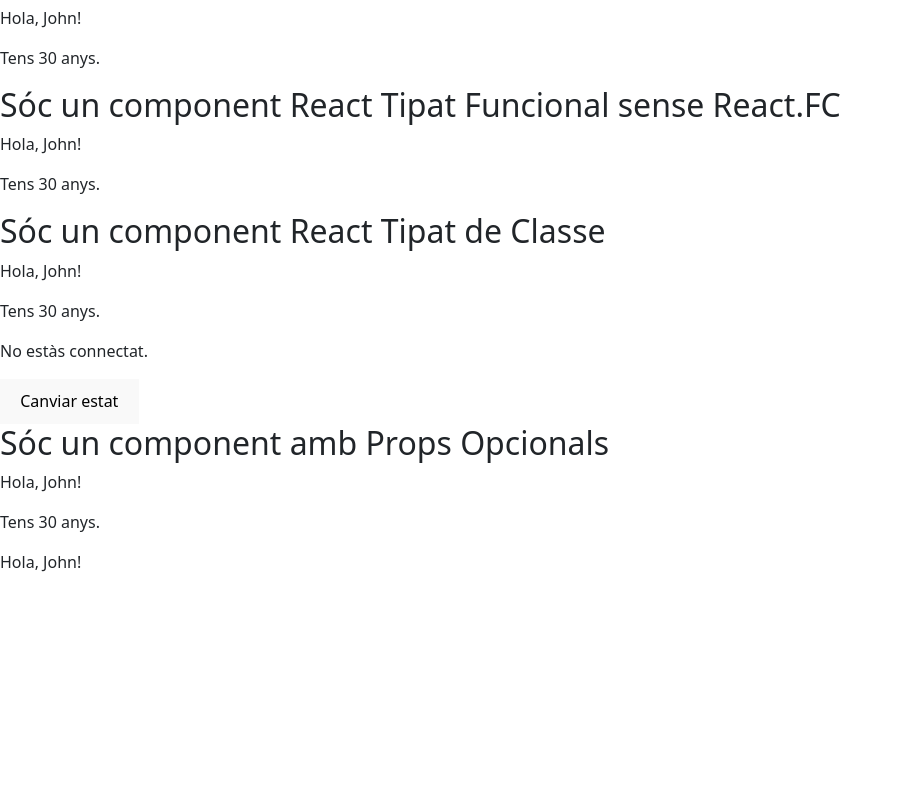
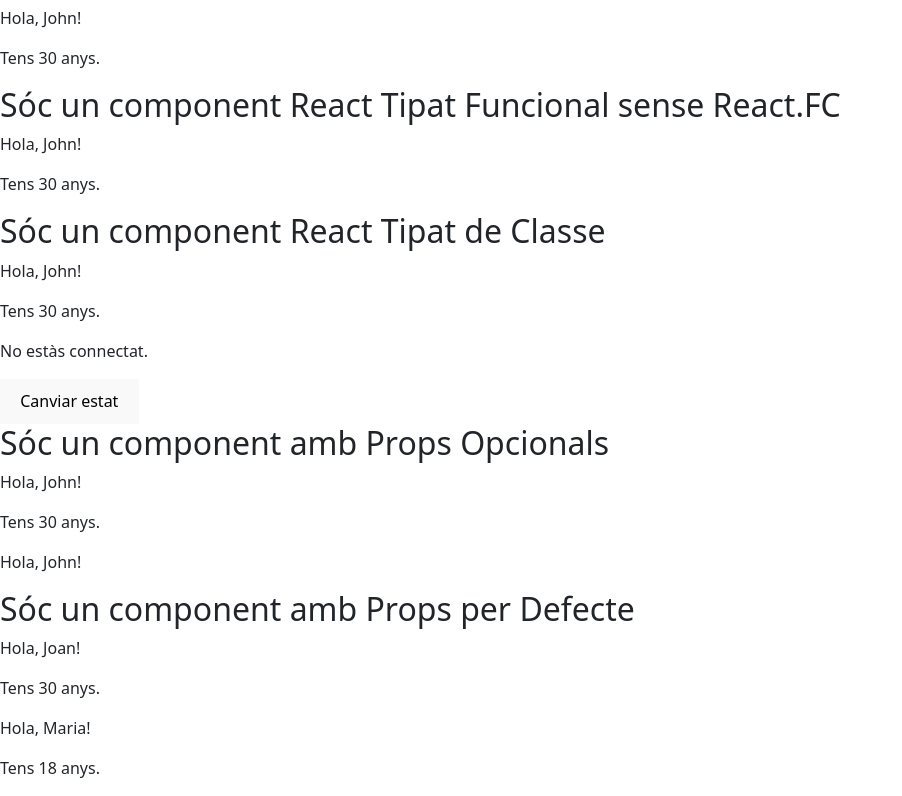
Before and after one commit to SectionOne/cursframeworks, a React (Vite) app in the folder cursreact/: page / in a window 1280 px wide. Shown: the part 1523-2319 px from the top of the page, without its empty margins (0-902 px from the left). Before the commit the page ends 2113 px from the top, so only its background shows below. Built offline with nearby package versions, Linux system fonts and the light colour scheme; no server answers.

Commit message:
Codi 27 - Emprant Typescript amb Props peer Defecte en React

```diff
--- a/cursreact/src/components/App.jsx
+++ b/cursreact/src/components/App.jsx
@@ -13,6 +13,7 @@
 import GreetingReact from './tscomponents/FunctionalComponentReact';
 import GreetingLogin from './tscomponents/ClassComponent';
 import PropsOpcionals from './tsprops/PropsOpcionals';
+import PropsDefecte from './tsprops/PropsDefecte';
 import Header from './Header.jsx';
 import ParentComponent from './ParentComponent.jsx';
 function App() {
@@ -82,6 +83,14 @@
         <PropsOpcionals name="John" age={30} />
         <PropsOpcionals name="John" />
       </div>
+      <div>
+        <h2>Sóc un component amb Props per Defecte</h2>
+        {/* Exemple amb nom i edat */}
+        <PropsDefecte name="Joan" age={30} />
+
+        {/* Exemple només amb nom (age pren el valor per defecte) */}
+        <PropsDefecte name="Maria" />
+      </div>
     </>
   );
 }
--- /dev/null
+++ b/cursreact/src/components/tsprops/PropsDefecte.tsx
@@ -0,0 +1,20 @@
+import React from 'react';
+
+// Definim la interfície per a les props
+interface GreetingProps {
+  name: string; // Obligatòria
+  age?: number; // Opcional
+}
+
+// Definim el component Greeting amb un valor per defecte per a 'age'
+const GreetingDefecte: React.FC<GreetingProps> = ({ name, age = 18 }) => {
+  return (
+    <div>
+      <p>Hola, {name}!</p>
+      <p>Tens {age} anys.</p>
+    </div>
+  );
+};
+
+// Exportem el component perquè pugui ser utilitzat en altres parts de l'aplicació
+export default GreetingDefecte;
```
Also changed, not shown: 1 other file (tests, documents, lock files or other folders).
